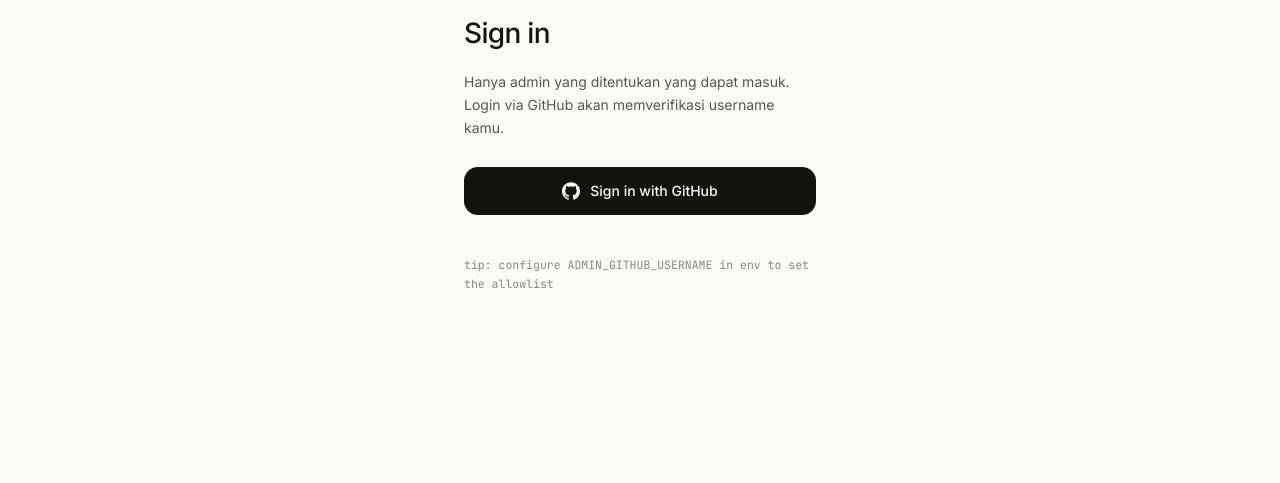
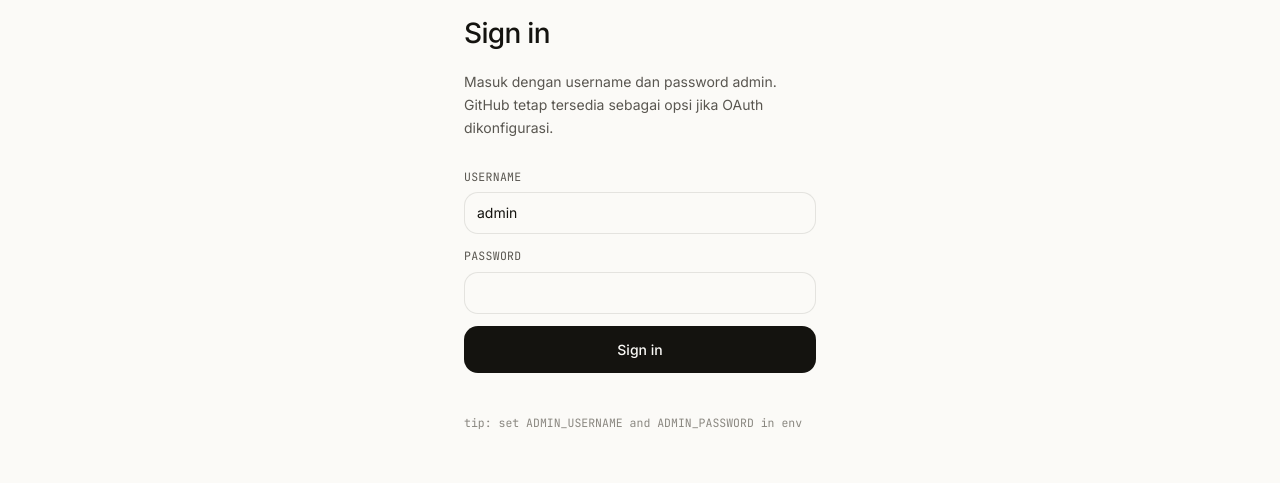
Before and after one commit to scoppergabbann/myblog, a Next.js app: page /admin/login in a window 1280 px wide. Shown: the part 210-693 px from the top of the page. Built offline with nearby package versions, Linux system fonts and the light colour scheme; no server answers.

Commit message:
add: new login page

```diff
--- a/app/admin/(auth)/login/login-button.tsx
+++ b/app/admin/(auth)/login/login-button.tsx
@@ -1,9 +1,92 @@
 'use client';
 
 import { signIn } from 'next-auth/react';
-import { useState } from 'react';
+import { useRouter } from 'next/navigation';
+import { useState, useTransition } from 'react';
 
-export function LoginButton({ callbackUrl }: { callbackUrl: string }) {
+export function CredentialsLoginForm({
+  callbackUrl,
+}: {
+  callbackUrl: string;
+}) {
+  const [error, setError] = useState<string | null>(null);
+  const [pending, startTransition] = useTransition();
+  const router = useRouter();
+
+  return (
+    <form
+      className="space-y-3"
+      onSubmit={(event) => {
+        event.preventDefault();
+        setError(null);
+
+        const formData = new FormData(event.currentTarget);
+        const username = String(formData.get('username') ?? '');
+        const password = String(formData.get('password') ?? '');
+
+        startTransition(async () => {
+          const result = await signIn('credentials', {
+            username,
+            password,
+            callbackUrl,
+            redirect: false,
+          });
+
+          if (!result || result.error) {
+            setError('Username atau password salah.');
+            return;
+          }
+
+          router.push(result.url || callbackUrl);
+          router.refresh();
+        });
+      }}
+    >
+      <div>
+        <label className="mb-1.5 block font-mono text-[11.5px] uppercase tracking-wide text-[var(--color-ink-3)]">
+          username
+        </label>
+        <input
+          type="text"
+          name="username"
+          autoComplete="username"
+          required
+          defaultValue="admin"
+          className="w-full rounded-lg border border-[var(--color-line)] bg-[var(--color-paper)] px-3 py-2 text-[14px] text-[var(--color-ink)] transition-colors focus:border-[var(--color-accent)]"
+        />
+      </div>
+
+      <div>
+        <label className="mb-1.5 block font-mono text-[11.5px] uppercase tracking-wide text-[var(--color-ink-3)]">
+          password
+        </label>
+        <input
+          type="password"
+          name="password"
+          autoComplete="current-password"
+          required
+          className="w-full rounded-lg border border-[var(--color-line)] bg-[var(--color-paper)] px-3 py-2 text-[14px] text-[var(--color-ink)] transition-colors focus:border-[var(--color-accent)]"
+        />
+      </div>
+
+      <button
+        type="submit"
+        disabled={pending}
+        className="inline-flex w-full items-center justify-center rounded-lg bg-[var(--color-ink)] px-4 py-3 text-[14px] font-medium text-[var(--color-paper)] transition-opacity hover:opacity-90 disabled:cursor-wait disabled:opacity-60"
+      >
+        {pending ? 'Memeriksa...' : 'Sign in'}
+      </button>
+
+      {error && (
+        <p className="rounded-lg border border-red-500/30 bg-red-500/5 px-3 py-2 text-[12.5px] text-red-600 dark:text-red-400">
+          {error}
+        </p>
+      )}
+    </form>
+  );
+}
+
+export function GithubLoginButton({ callbackUrl }: { callbackUrl: string }) {
   const [loading, setLoading] = useState(false);
 
   return (
@@ -14,7 +97,7 @@
         setLoading(true);
         signIn('github', { callbackUrl });
       }}
-      className="inline-flex w-full items-center justify-center gap-2.5 rounded-lg bg-[var(--color-ink)] px-4 py-3 text-[14px] font-medium text-[var(--color-paper)] transition-opacity hover:opacity-90 disabled:cursor-wait disabled:opacity-60"
+      className="inline-flex w-full items-center justify-center gap-2.5 rounded-lg border border-[var(--color-line)] bg-[var(--color-paper)] px-4 py-3 text-[14px] font-medium text-[var(--color-ink)] transition-colors hover:border-[var(--color-line-2)] disabled:cursor-wait disabled:opacity-60"
     >
       <svg
         width="18"
--- a/app/admin/(auth)/login/page.tsx
+++ b/app/admin/(auth)/login/page.tsx
@@ -1,6 +1,6 @@
 import { redirect } from 'next/navigation';
 import { auth, isAdmin } from '@/auth';
-import { LoginButton } from './login-button';
+import { CredentialsLoginForm, GithubLoginButton } from './login-button';
 
 export default async function LoginPage({
   searchParams,
@@ -15,6 +15,9 @@
   const sp = await searchParams;
   const from = sp.from || '/admin';
   const error = sp.error;
+  const githubEnabled = Boolean(
+    process.env.AUTH_GITHUB_ID && process.env.AUTH_GITHUB_SECRET
+  );
 
   return (
     <div className="mx-auto max-w-[400px] px-6">
@@ -26,11 +29,24 @@
           Sign in
         </h1>
         <p className="mb-7 text-sm leading-[1.65] text-[var(--color-ink-3)]">
-          Hanya admin yang ditentukan yang dapat masuk. Login via GitHub akan
-          memverifikasi username kamu.
+          Masuk dengan username dan password admin. GitHub tetap tersedia
+          sebagai opsi jika OAuth dikonfigurasi.
         </p>
 
-        <LoginButton callbackUrl={from} />
+        <CredentialsLoginForm callbackUrl={from} />
+
+        {githubEnabled && (
+          <div className="mt-5">
+            <div className="mb-5 flex items-center gap-3">
+              <span className="h-px flex-1 bg-[var(--color-line)]" />
+              <span className="font-mono text-[11px] text-[var(--color-ink-4)]">
+                atau
+              </span>
+              <span className="h-px flex-1 bg-[var(--color-line)]" />
+            </div>
+            <GithubLoginButton callbackUrl={from} />
+          </div>
+        )}
 
         {error === 'AccessDenied' && (
           <p className="mt-4 rounded-lg border border-red-500/30 bg-red-500/5 px-3 py-2 text-[12.5px] text-red-600 dark:text-red-400">
@@ -39,7 +55,7 @@
         )}
 
         <p className="mt-10 font-mono text-[11.5px] text-[var(--color-ink-4)]">
-          tip: configure ADMIN_GITHUB_USERNAME in env to set the allowlist
+          tip: set ADMIN_USERNAME and ADMIN_PASSWORD in env
         </p>
       </div>
     </div>
--- a/auth.ts
+++ b/auth.ts
@@ -1,31 +1,79 @@
 import NextAuth, { type Session } from 'next-auth';
+import type { Provider } from '@auth/core/providers';
+import Credentials from 'next-auth/providers/credentials';
 import GitHub from 'next-auth/providers/github';
 
-const ADMIN_USERNAME = (
+const ADMIN_GITHUB_USERNAME = (
   process.env.ADMIN_GITHUB_USERNAME || ''
 ).toLowerCase().trim();
+const ADMIN_USERNAME = (process.env.ADMIN_USERNAME || 'admin')
+  .toLowerCase()
+  .trim();
+const ADMIN_PASSWORD = process.env.ADMIN_PASSWORD || '';
 
-export const { handlers, signIn, signOut, auth } = NextAuth({
-  providers: [
+const providers: Provider[] = [
+  Credentials({
+    name: 'Admin',
+    credentials: {
+      username: { label: 'Username', type: 'text' },
+      password: { label: 'Password', type: 'password' },
+    },
+    async authorize(credentials) {
+      const username = String(credentials?.username ?? '')
+        .toLowerCase()
+        .trim();
+      const password = String(credentials?.password ?? '');
+
+      if (!ADMIN_PASSWORD) {
+        console.warn('[auth] ADMIN_PASSWORD not set - denying password login');
+        return null;
+      }
+
+      if (username !== ADMIN_USERNAME || password !== ADMIN_PASSWORD) {
+        return null;
+      }
+
+      return {
+        id: ADMIN_USERNAME,
+        name: 'Admin',
+        login: ADMIN_USERNAME,
+      };
+    },
+  }),
+];
+
+if (process.env.AUTH_GITHUB_ID && process.env.AUTH_GITHUB_SECRET) {
+  providers.push(
     GitHub({
       clientId: process.env.AUTH_GITHUB_ID,
       clientSecret: process.env.AUTH_GITHUB_SECRET,
-    }),
-  ],
+    })
+  );
+}
+
+export const { handlers, signIn, signOut, auth } = NextAuth({
+  providers,
   pages: {
     signIn: '/admin/login',
   },
   callbacks: {
-    async signIn({ profile }) {
+    async signIn({ account, profile }) {
+      if (account?.provider === 'credentials') return true;
+
       // Only allow the configured admin GitHub user.
-      if (!ADMIN_USERNAME) {
-        console.warn('[auth] ADMIN_GITHUB_USERNAME not set — denying all logins');
+      if (!ADMIN_GITHUB_USERNAME) {
+        console.warn(
+          '[auth] ADMIN_GITHUB_USERNAME not set - denying GitHub login'
+        );
         return false;
       }
       const login = (profile?.login as string | undefined)?.toLowerCase();
-      return login === ADMIN_USERNAME;
+      return login === ADMIN_GITHUB_USERNAME;
     },
-    async jwt({ token, profile }) {
+    async jwt({ token, profile, user }) {
+      if (user) {
+        token.login = (user as { login?: string }).login;
+      }
       if (profile) {
         token.login = (profile.login as string | undefined)?.toLowerCase();
         token.avatar_url = profile.avatar_url as string | undefined;
@@ -45,6 +93,6 @@
 });
 
 export function isAdmin(session: Session | null): boolean {
-  if (!ADMIN_USERNAME) return false;
-  return session?.user?.login === ADMIN_USERNAME;
+  const login = session?.user?.login?.toLowerCase();
+  return login === ADMIN_USERNAME || login === ADMIN_GITHUB_USERNAME;
 }
--- a/middleware.ts
+++ b/middleware.ts
@@ -31,11 +31,16 @@
   }
 
   const isLoggedIn = !!req.auth;
-  const adminUser = (process.env.ADMIN_GITHUB_USERNAME || '')
+  const adminGithubUser = (process.env.ADMIN_GITHUB_USERNAME || '')
+    .toLowerCase()
+    .trim();
+  const adminPasswordUser = (process.env.ADMIN_USERNAME || 'admin')
     .toLowerCase()
     .trim();
   const userLogin = req.auth?.user?.login;
-  const isAdmin = isLoggedIn && adminUser && userLogin === adminUser;
+  const isAdmin =
+    isLoggedIn &&
+    (userLogin === adminPasswordUser || userLogin === adminGithubUser);
 
   const requiresAuth =
     path.startsWith('/admin') || path.startsWith('/ngedumel');
```
Also changed, not shown: 1 other file (tests, documents, lock files or other folders).
